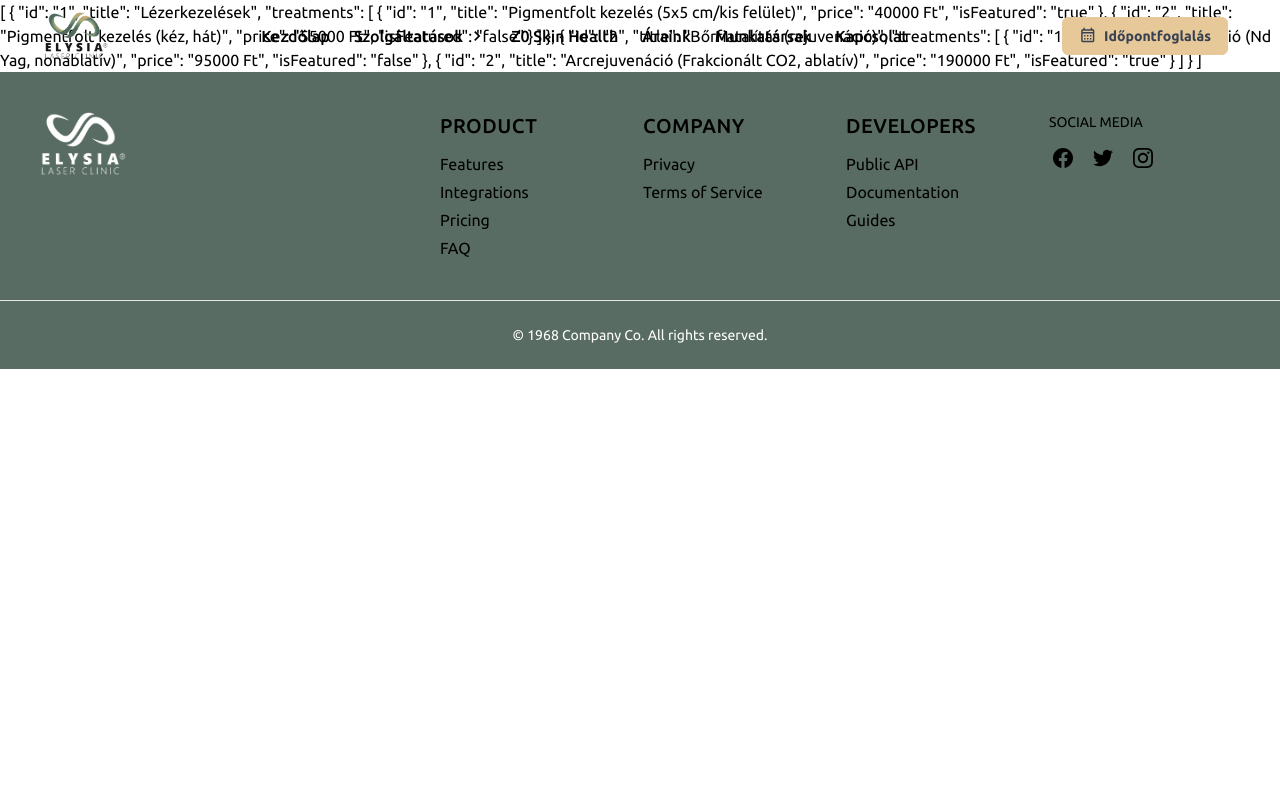
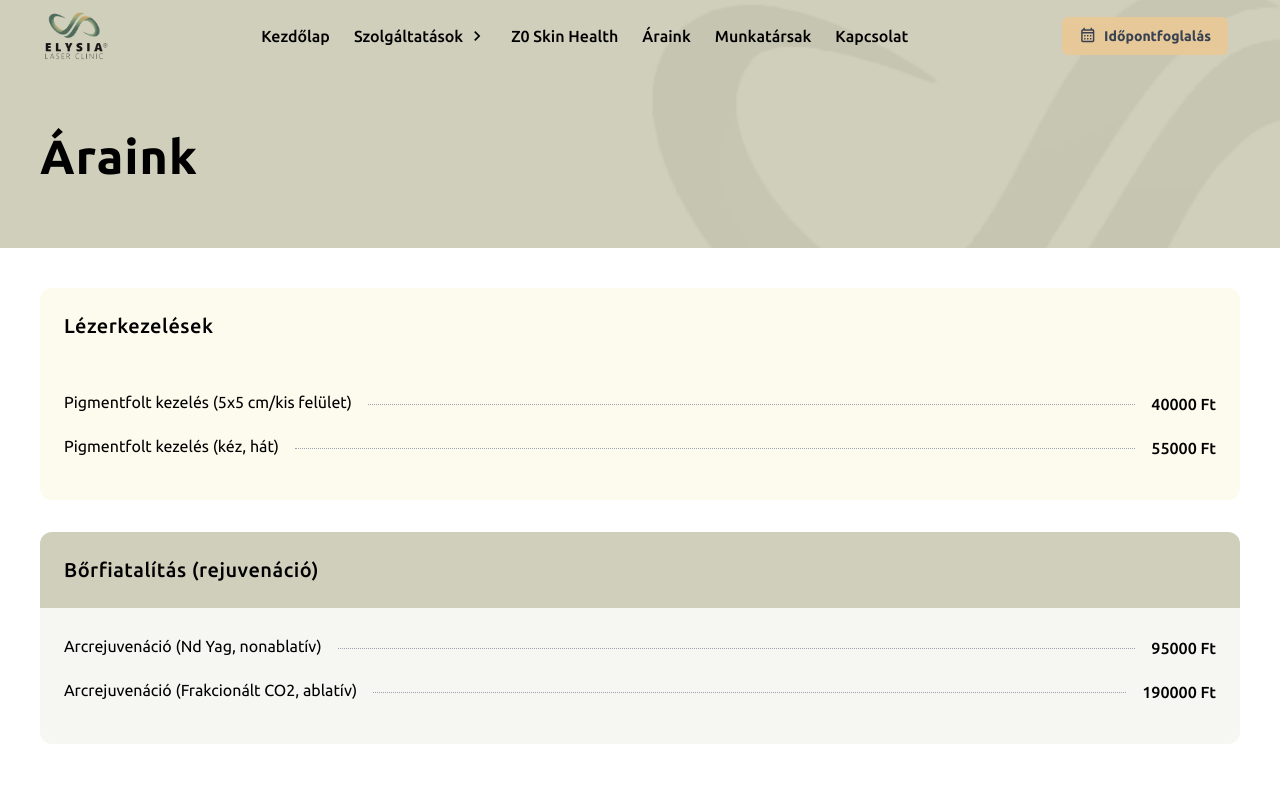
Before and after one commit to omgzsa/elysia-app, a Vue app in the folder frontend/: page /araink in a window 1280 px wide. Shown: the top 800 px of the page. Built offline with nearby package versions, Linux system fonts and the light colour scheme.

Commit message:
prices page v1

```diff
--- a/frontend/src/views/PricesView.vue
+++ b/frontend/src/views/PricesView.vue
@@ -1,9 +1,52 @@
 <script setup>
+// import { computed } from "vue";
 import pricesData from "../assets/prices.json";
+
+// a function that returns if the element is even or odd in an array
 </script>
 
 <template>
-  <div>
-    {{ pricesData }}
-  </div>
+  <section>
+    <div class="flex flex-col space-y-8 mx-auto">
+      <AppHeader>
+        <template #title>Áraink</template>
+      </AppHeader>
+    </div>
+    <div
+      class="flex flex-col space-y-8 py-10 max-w-screen-xl site-padding mx-auto rounded-xl [&>*:nth-child(even)]:bg-primary-200"
+    >
+      <div
+        v-for="item in pricesData"
+        :key="item.id"
+        class="rounded-xl bg-secondary-200"
+      >
+        <h3
+          class="rounded-t-xl p-6"
+          :class="
+            pricesData.indexOf(item) % 2 === 0
+              ? 'bg-primary-300'
+              : 'bg-primary-100'
+          "
+        >
+          {{ item.title }}
+        </h3>
+        <div class="p-6">
+          <div
+            v-for="treatment in item.treatments"
+            :key="treatment.id"
+            class="flex flex-col sm:flex-row sm:items-center pb-4 space-y-1"
+          >
+            <p class="max-w-sm lg:max-w-screen-xl">{{ treatment.title }}</p>
+            <div
+              class="hidden sm:block border-b border-b-gray-400 border-dotted flex-grow mx-4"
+            ></div>
+            <p class="font-medium">{{ treatment.price }}</p>
+            <div
+              class="sm:hidden border-b border-b-gray-400 border-dotted flex-grow mx-4"
+            ></div>
+          </div>
+        </div>
+      </div>
+    </div>
+  </section>
 </template>
```
